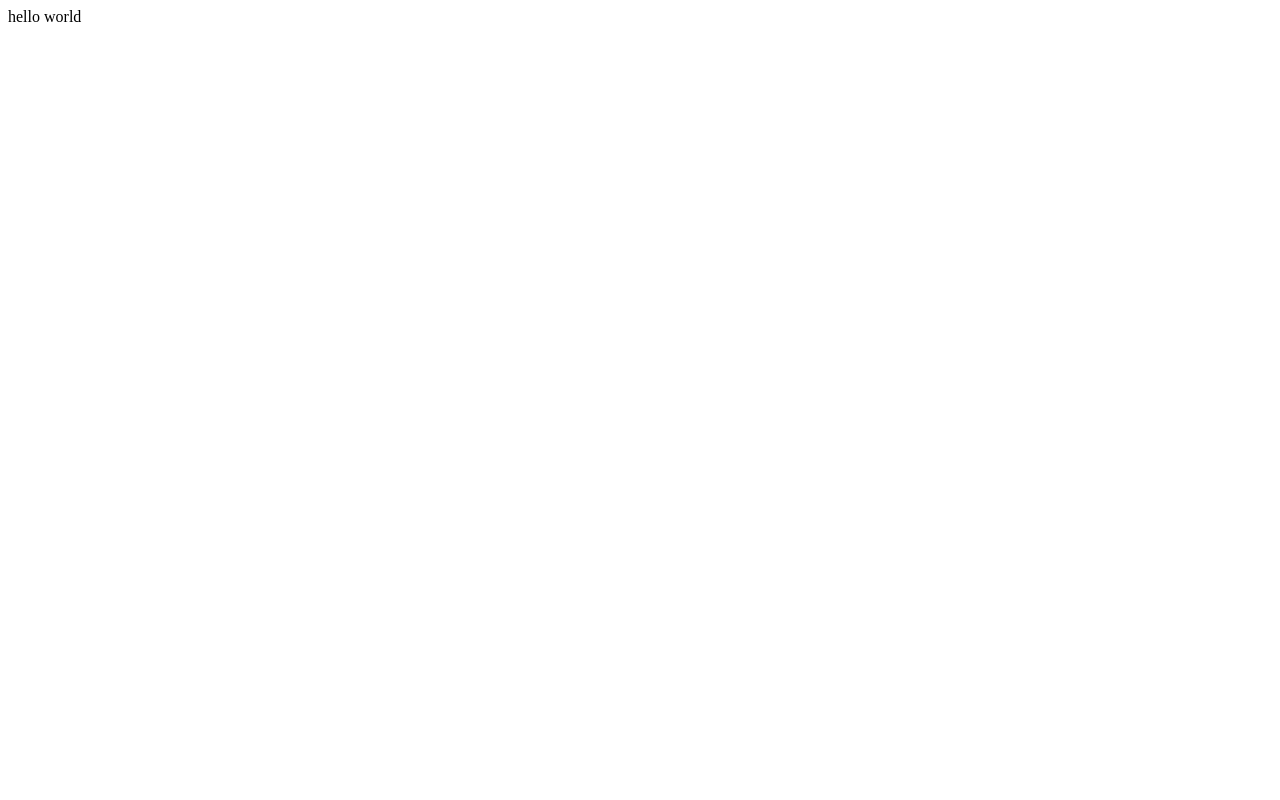
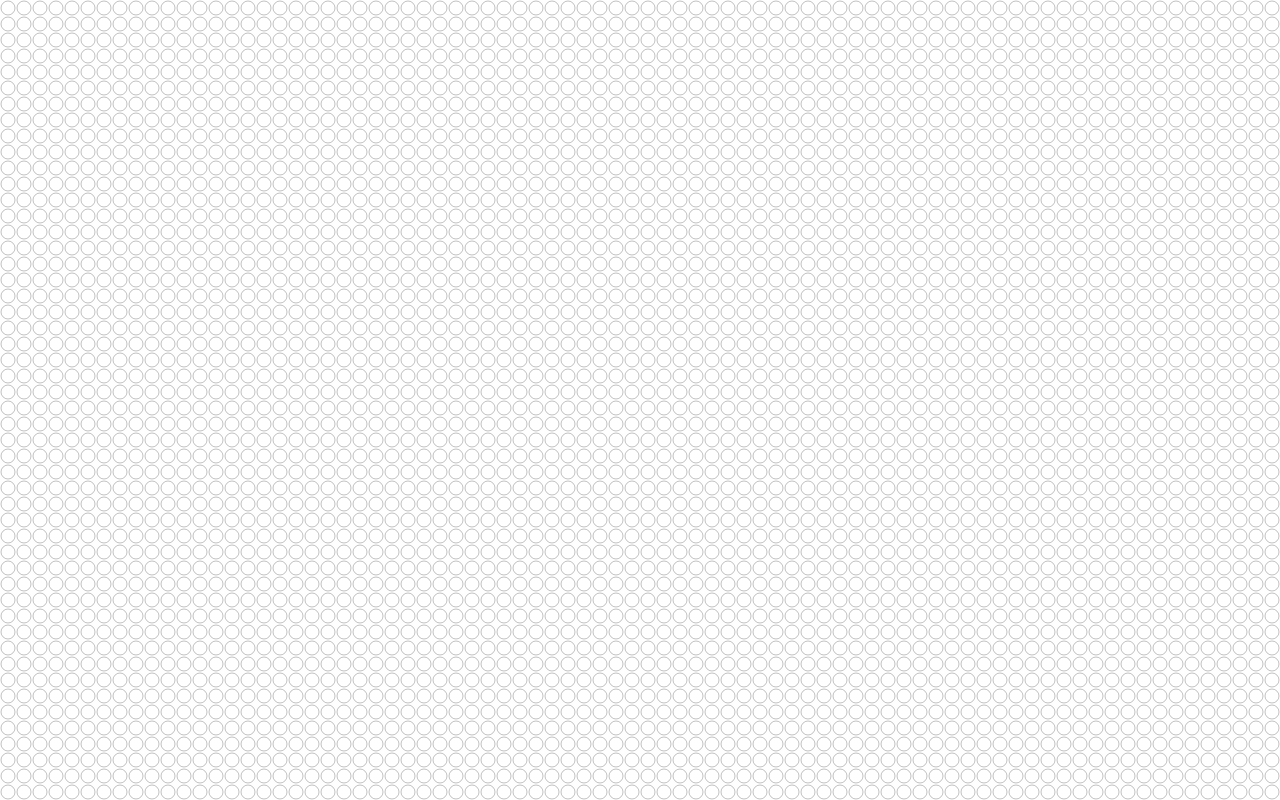
Before and after one commit to ac27182/game-of-life-client, a React (Create React App) app: page / in a window 1280 px wide. Built offline with nearby package versions, Linux system fonts and the light colour scheme.

Commit message:
made proliminary crid from canvas

```diff
--- a/public/index.html
+++ b/public/index.html
@@ -12,7 +12,7 @@
       manifest.json provides metadata used when your web app is installed on a
       user's mobile device or desktop. See https://developers.google.com/web/fundamentals/web-app-manifest/
     -->
-		<link rel="manifest" href="%PUBLIC_URL%/manifest.json" />
+		<!-- <link rel="manifest" href="%PUBLIC_URL%/manifest.json" /> -->
 		<!--
       Notice the use of %PUBLIC_URL% in the tags above.
       It will be replaced with the URL of the `public` folder during the build.
--- /dev/null
+++ b/src/App.css
@@ -0,0 +1,3 @@
+body {
+	margin: 0;
+}
--- a/src/App.js
+++ /dev/null
@@ -1,8 +0,0 @@
-import React from 'react'
-// import './App.css'
-
-function App() {
-	return <div>hello world</div>
-}
-
-export default App
--- /dev/null
+++ b/src/App.jsx
@@ -0,0 +1,9 @@
+import React from 'react'
+import MasterGrid from './components/MasterGrid'
+import './App.css'
+
+const App = () => {
+	return <MasterGrid />
+}
+
+export default App
--- /dev/null
+++ b/src/components/MasterGrid.css
@@ -0,0 +1,26 @@
+.grid {
+	/* border: 1px solid red; */
+	height: 100vh;
+  overflow: hidden;
+  display: absolute;
+  align-items: center;
+  justify-content: center;
+  /* border: 1px solid #d3d3d3; */
+}
+
+/* table {
+	height: 100%;
+	width: 100%;
+}
+
+td {
+	width: 120px;
+	height: 120px;
+	border: 1px solid aqua;
+} */
+
+canvas {
+  /* border: 1px solid #d3d3d3; */
+  /* width: 512px;
+  height: 512px; */
+}
--- /dev/null
+++ b/src/components/MasterGrid.jsx
@@ -0,0 +1,39 @@
+import React, { Component } from 'react'
+import './MasterGrid.css'
+
+export class MasterGrid extends Component {
+	state = {
+		canvasHeight: '2048',
+		canvasWidth: '2048'
+	}
+
+	gridGen = (m) => {
+		const ctx = this.refs.grid.getContext('2d')
+		for (let x = 8; x < this.state.canvasHeight; x += 16) {
+			for (let y = 8; y < this.state.canvasWidth; y += 16) {
+				ctx.lineWidth = 0.25;
+				ctx.beginPath();
+				ctx.arc(x, y, 7, 0, 2*Math.PI)
+				ctx.stroke()
+			}
+		}
+		// console.log(window.devicePixelRatio)
+		// console.log(ctx)
+	}
+
+	render() {
+		return (
+			<div className='grid'>
+				<canvas ref='grid' height={this.state.canvasHeight} width={this.state.canvasWidth}/>
+			</div>
+		)
+	}
+
+	componentDidMount() {
+		this.gridGen(7)
+	}
+
+
+}
+
+export default MasterGrid
```
Also changed, not shown: 1 other file (tests, documents, lock files or other folders).
